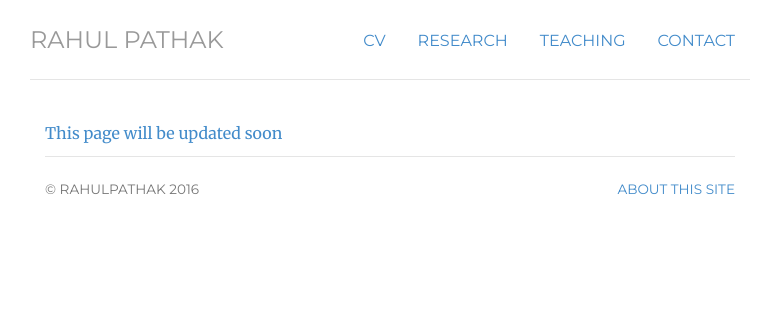
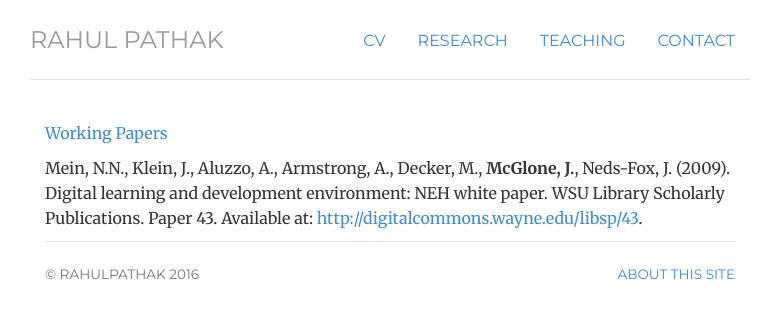
Before and after one commit to pathak-rahul/pathak-rahul.github.io, a Jekyll site: the page built from ongoing/index.html, in a window 1280 px wide. Shown: the top 318 px of the page, without its empty margins (250-1016 px from the left). Built offline with Jekyll 4.4.1, drawn with Linux system fonts in a browser that asks for light colours.

Commit message:
Update index.html

```diff
--- a/ongoing/index.html
+++ b/ongoing/index.html
@@ -7,7 +7,8 @@ title: ongoing
 	</div>
 	<div itemscope itemtype="http://data-vocabulary.org/Person" class="col-sm-12">
 
-<p class="text-primary">This page will be updated soon</p>
+<p class="text-primary">Working Papers</p>
 
-</p> </span>
+</p> 					<p>Mein, N.N., Klein, J., Aluzzo, A., Armstrong, A., Decker, M., <strong>McGlone, J.</strong>, Neds-Fox, J. (2009). Digital learning and development environment: NEH white paper. WSU Library Scholarly Publications. Paper 43. Available at: <a href="http://digitalcommons.wayne.edu/libsp/43">http://digitalcommons.wayne.edu/libsp/43</a>.</p>
+</span>
 </p>
```
